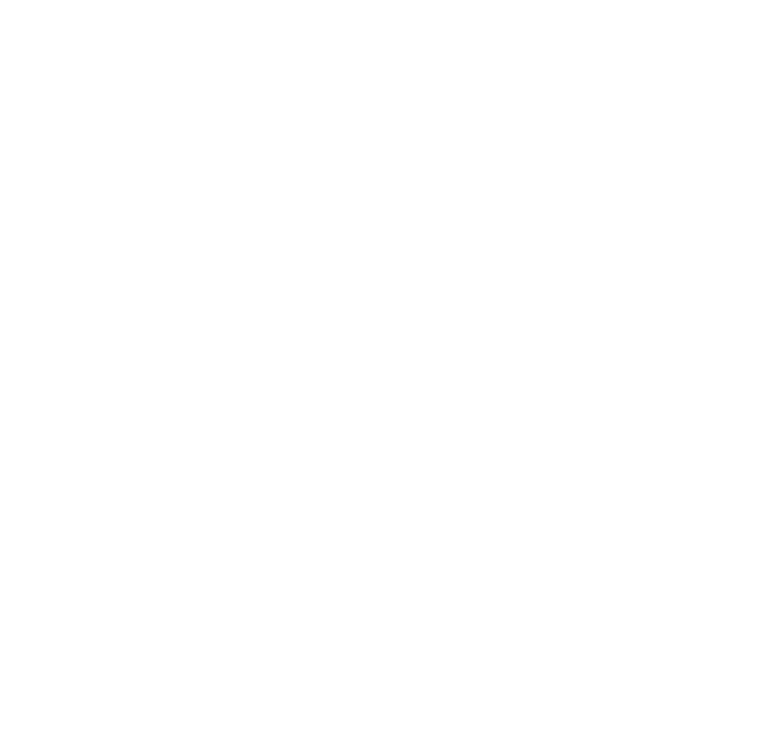
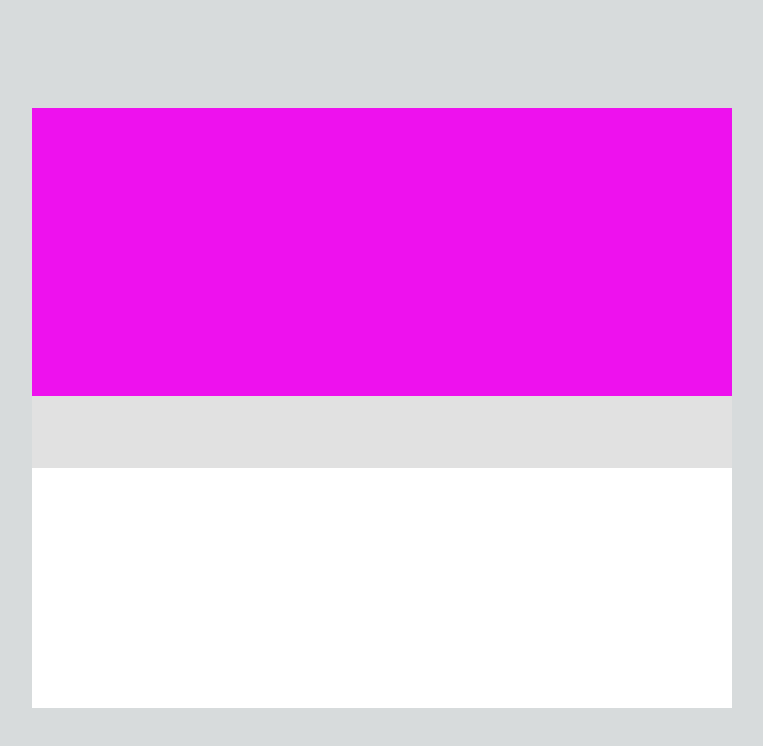
Before and after one commit to faisal-bagaziy/gnome-style-calculator, a plain HTML site: page index.html in a window 1280 px wide. Shown: the whole page, without its empty margins (258-1021 px from the left). Drawn offline with Linux system fonts and the light colour scheme.

Commit message:
adding html struc

```diff
--- a/index.html
+++ b/index.html
@@ -3,9 +3,22 @@
     <meta charset="UTF-8">
     <meta http-equiv="X-UA-Compatible" content="IE=edge">
     <meta name="viewport" content="width=device-width, initial-scale=1.0">
+    <link rel="stylesheet" href="./styles/style.css">
     <title>Gnome Calculator</title>
 </head>
 <body>
+    <main>
+     <div class="display">
+      <div class="log">
 
+      </div>
+      <div class="entered">
+
+      </div>
+     </div>
+     <div class= "enteries">
+
+     </div>
+    </main>
 </body>
 </html>
--- a/styles/style.css
+++ b/styles/style.css
@@ -0,0 +1,39 @@
+@import "./theme.css";
+body{
+  background-color: rgb( var(--bg-color-body) );
+  display: flex;
+  justify-content: center;
+  align-items: center;
+  height: 100%;
+}
+
+main{
+  background-color: black;
+  margin: 10px;
+  width: 700px;
+  height: 75%;
+  display: flex;
+  flex-direction: column;
+}
+
+.display{
+  background-color: #33334f;
+  flex:2;
+  display: flex;
+  flex-direction: column;
+}
+
+.enteries{
+  background-color: #fff;
+  height: 40%;
+}
+
+.log{
+  background-color: #e1e;
+  flex: 2;
+}
+
+.entered{
+  background-color: #e1e1e1;
+  flex: 0.5;
+}
--- a/styles/theme.css
+++ b/styles/theme.css
@@ -0,0 +1,3 @@
+:root{
+  --bg-color-body: 215,219,220;
+}
```
